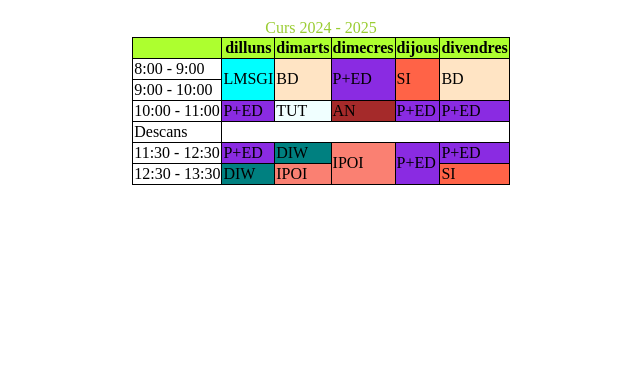
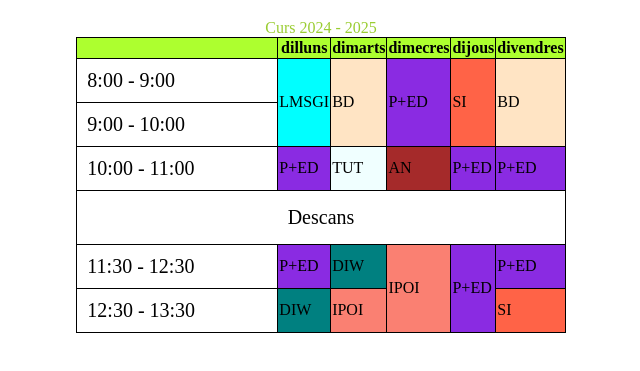
Before and after one commit to LluisNoval/LMSGI_P2, a plain HTML site: page horari.html in a window 1280 px wide. Shown: the part 61-432 px from the top of the page, without its empty margins (319-959 px from the left). Drawn offline with Linux system fonts and the light colour scheme.

Commit message:
Descans i hores

```diff
--- a/horari.css
+++ b/horari.css
@@ -44,3 +44,13 @@ table{
 .IPOI{
   background-color: salmon;
 }
+.Descans{
+  text-align: center;
+  padding: 15px;
+  font-size: 20px;
+}
+.Hores{
+  font-size: 20px;
+  padding: 10px;
+  width: 180px;
+}
--- a/horari.html
+++ b/horari.html
@@ -21,7 +21,7 @@
             <th>divendres</th>
         </tr>
         <tr>
-            <td>8:00 - 9:00</td>
+            <td class="Hores">8:00 - 9:00</td>
             <td class="LMSGI" rowspan="2">LMSGI</td>
             <td class="BD" rowspan="2">BD</td>
             <td class="ED" rowspan="2">P+ED</td>
@@ -29,10 +29,10 @@
             <td class="BD" rowspan="2">BD</td>
         </tr>
         <tr>
-            <td>9:00 - 10:00</td>
+            <td class="Hores">9:00 - 10:00</td>
         </tr>
         <tr>
-            <td>10:00 - 11:00</td>
+            <td class="Hores">10:00 - 11:00</td>
             <td class="ED">P+ED</td>
             <td class="TUT">TUT</td>
             <td class="AN">AN</td>
@@ -40,10 +40,10 @@
             <td class="ED">P+ED</td>
         </tr>
         <tr>
-            <td>Descans</td>
+            <td class="Descans" colspan="6">Descans</td>
         </tr>
         <tr>
-            <td>11:30 - 12:30</td>
+            <td class="Hores">11:30 - 12:30</td>
             <td class="ED">P+ED</td>
             <td class="DIW">DIW</td>
             <td class="IPOI" rowspan="2">IPOI</td>
@@ -51,7 +51,7 @@
             <td class="ED">P+ED</td>
         </tr>
         <tr>
-            <td>12:30 - 13:30</td>
+            <td class="Hores">12:30 - 13:30</td>
             <td class="DIW">DIW</td>
             <td class="IPOI">IPOI</td>
 
```
